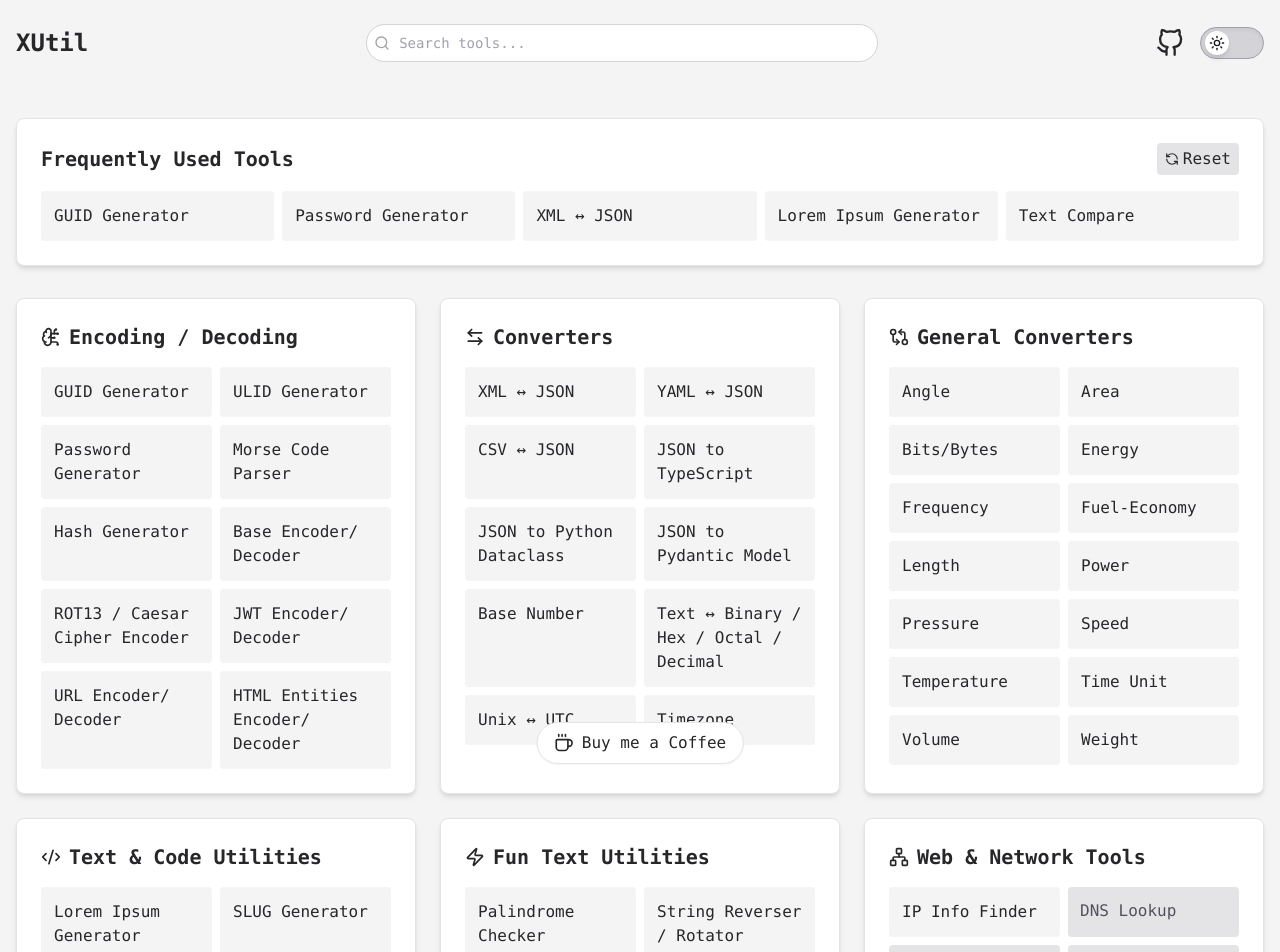
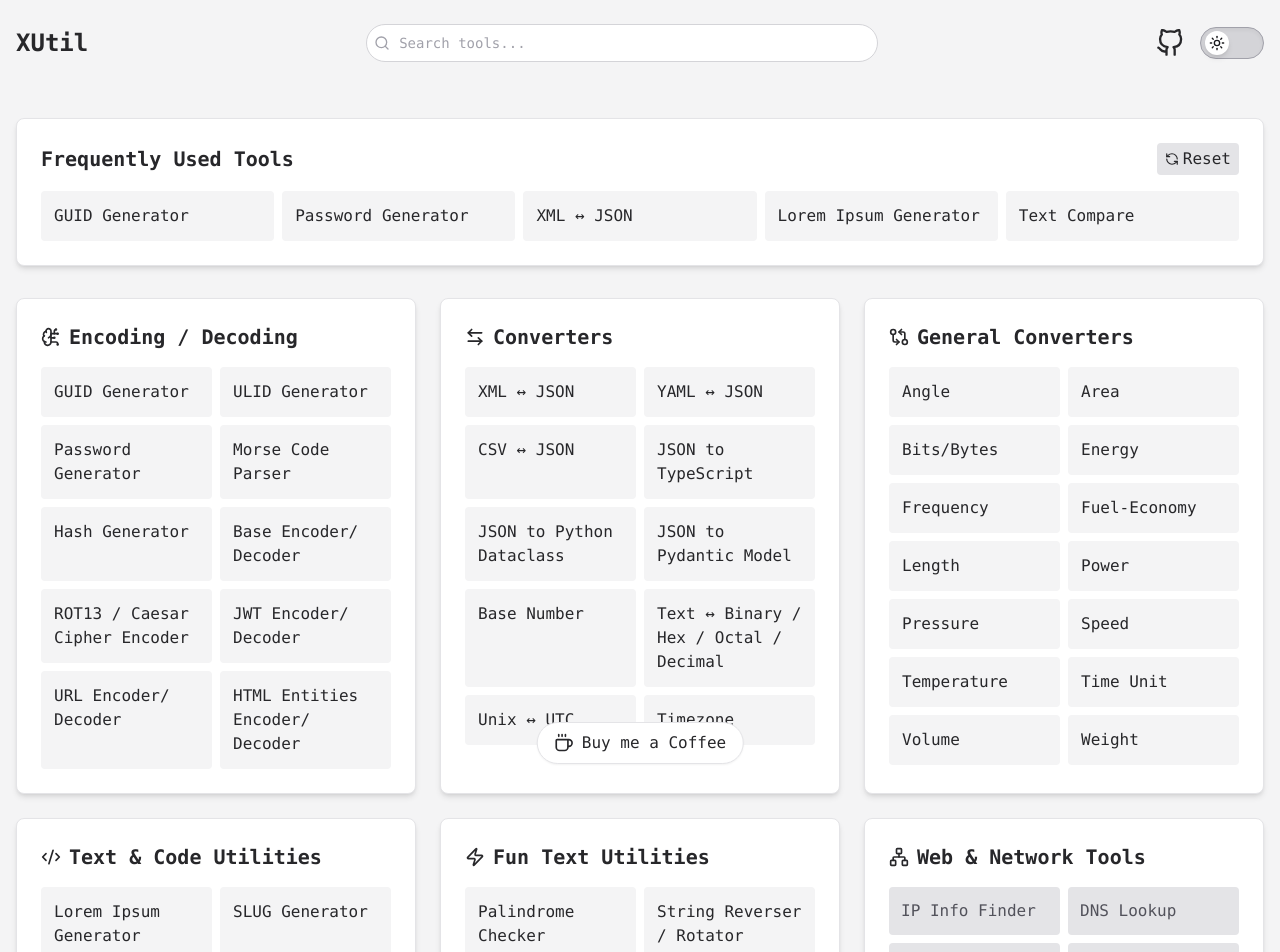
Before and after one commit to RohitPModani/xutil, a React (Vite) app: page / in a window 1280 px wide. Shown: the top 952 px of the page. Built offline with nearby package versions, Linux system fonts and the light colour scheme.

Commit message:
Removed link to IP Finder for now

```diff
--- a/src/pages/Home.tsx
+++ b/src/pages/Home.tsx
@@ -89,7 +89,8 @@ const allUtilities = [
     title: 'Web & Network Tools',
     icon: Network,
     items: [
-      { name: 'IP Info Finder', path: '/ip_info' },
+      //{ name: 'IP Info Finder', path: '/ip_info' },
+      'IP Info Finder',
       'DNS Lookup',
       'Ping & HTTP Response Checker',
       'HTTP Status Code Lookup',
```
